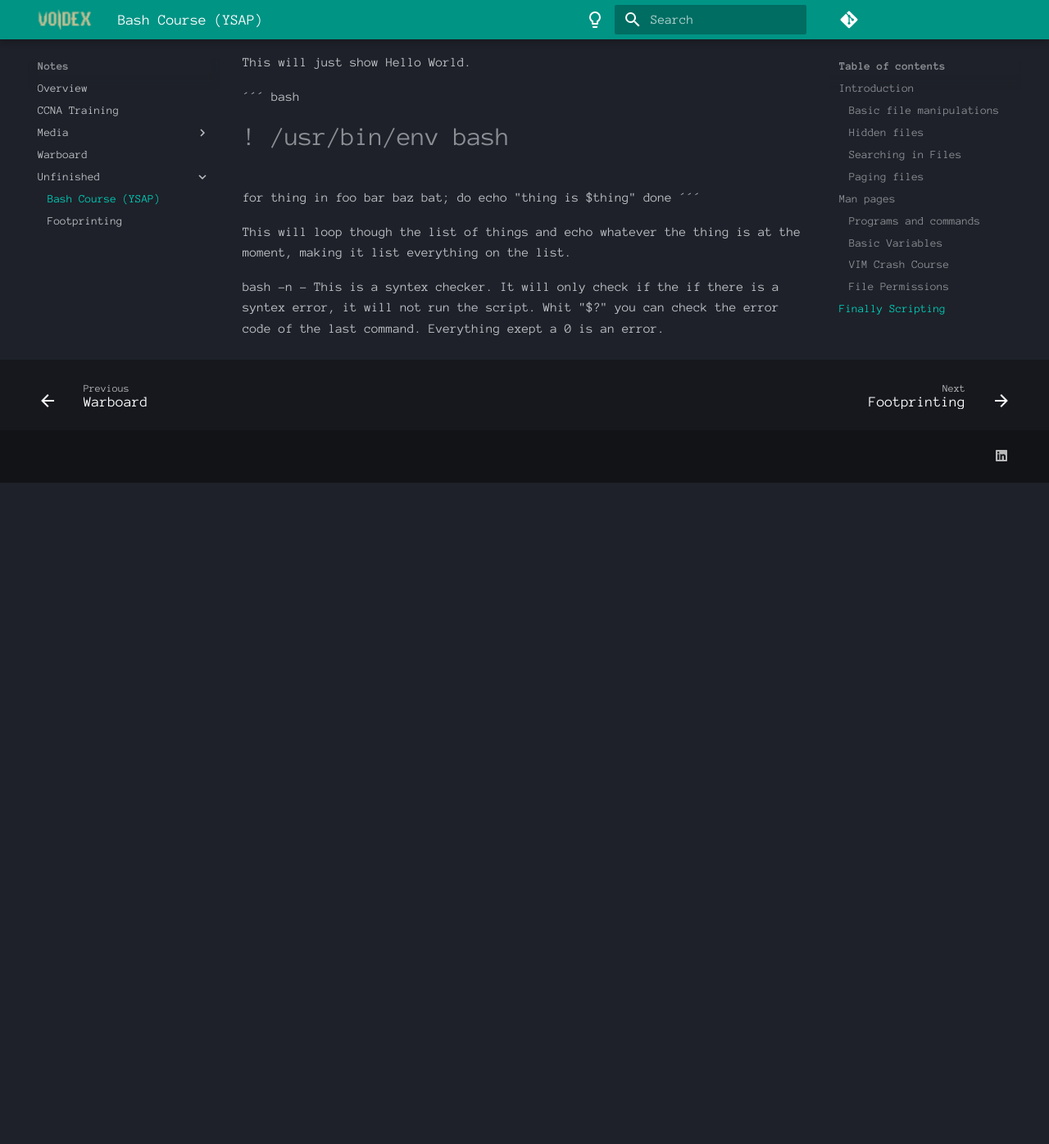
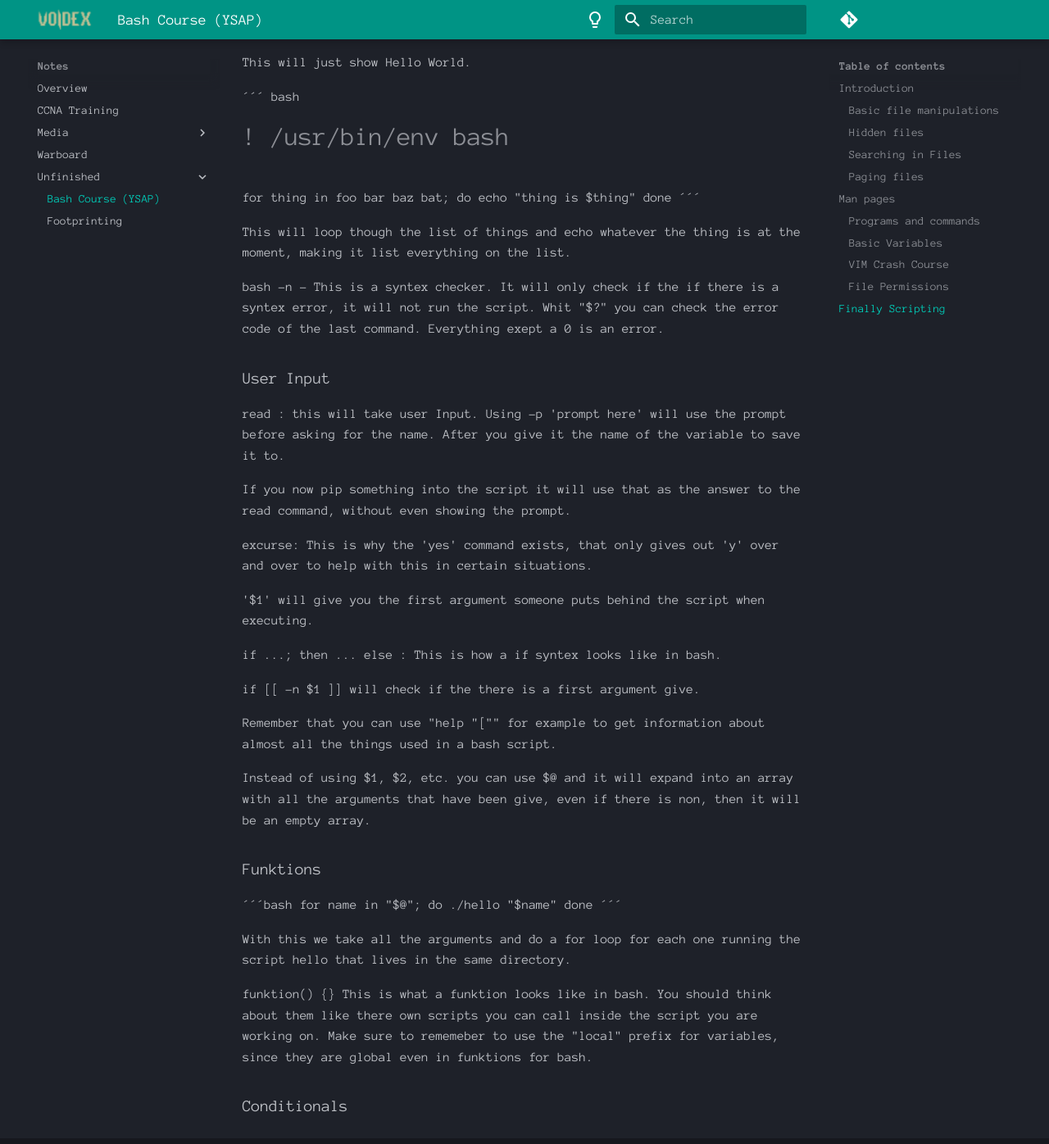
Before and after one commit to Fudomaru/wiki, an MkDocs documentation site: the page built from docs/notes/unfinished/bash-course-ysap.md, in a window 1280 px wide and 1400 px high, scrolled down 3559 px. Shown: the top 1396 px of the window at 82% size. Built offline with MkDocs 1.6.1 and Material for MkDocs 9.7.7, drawn with Linux system fonts in a browser that asks for light colours; comment, search, counter and statistics services are not loaded; before the commit the page ends 4148 px from its top, so only the background shows below that.

Commit message:
Work on bash course

```diff
--- a/docs/notes/unfinished/bash-course-ysap.md
+++ b/docs/notes/unfinished/bash-course-ysap.md
@@ -135,3 +135,36 @@ This will loop though the list of things and echo whatever the thing is at the m
 
 bash -n - This is a syntex checker. It will only check if the if there is a syntex error, it will not run the script.
 Whit "$?" you can check the error code of the last command. Everything exept a 0 is an error.
+
+### User Input
+
+read : this will take user Input. Using -p 'prompt here' will use the prompt before asking for the name. After you give it the name of the variable to save it to.
+
+If you now pip something into the script it will use that as the answer to the read command, without even showing the prompt.
+
+excurse: This is why the 'yes' command exists, that only gives out 'y' over and over to help with this in certain situations.
+
+'$1' will give you the first argument someone puts behind the script when executing.
+
+if ...; then ... else : This is how a if syntex looks like in bash.
+
+if [[ -n $1 ]] will check if the there is a first argument give.
+
+Remember that you can use "help "["" for example to get information about almost all the things used in a bash script.
+
+Instead of using $1, $2, etc. you can use $@ and it will expand into an array with all the arguments that have been give, even if there is non, then it will be an empty array.
+
+### Funktions
+
+´´´bash
+for name in "$@"; do
+  ./hello "$name"
+done
+´´´
+
+With this we take all the arguments and do a for loop for each one running the script hello that lives in the same directory.
+
+funktion() {} This is what a funktion looks like in bash. You should think about them like there own scripts you can call inside the script you are working on. Make sure to rememeber to use the "local" prefix for variables, since they are global even in funktions for bash.
+
+
+### Conditionals
```
